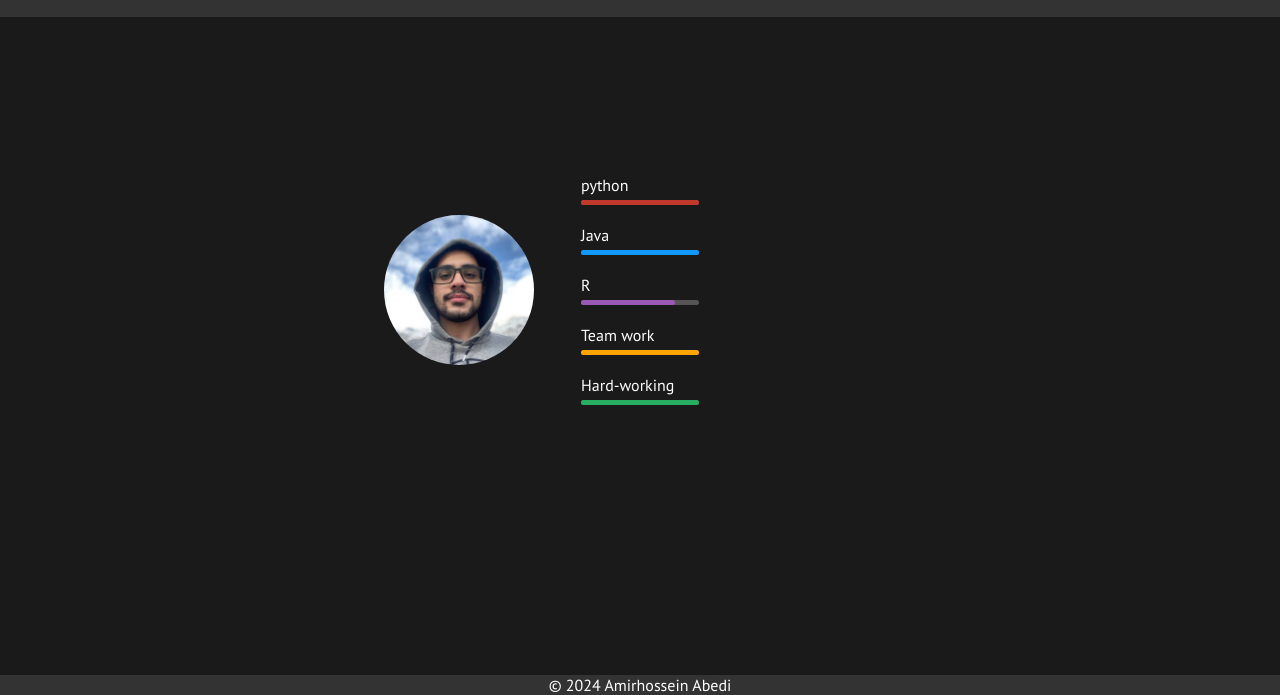
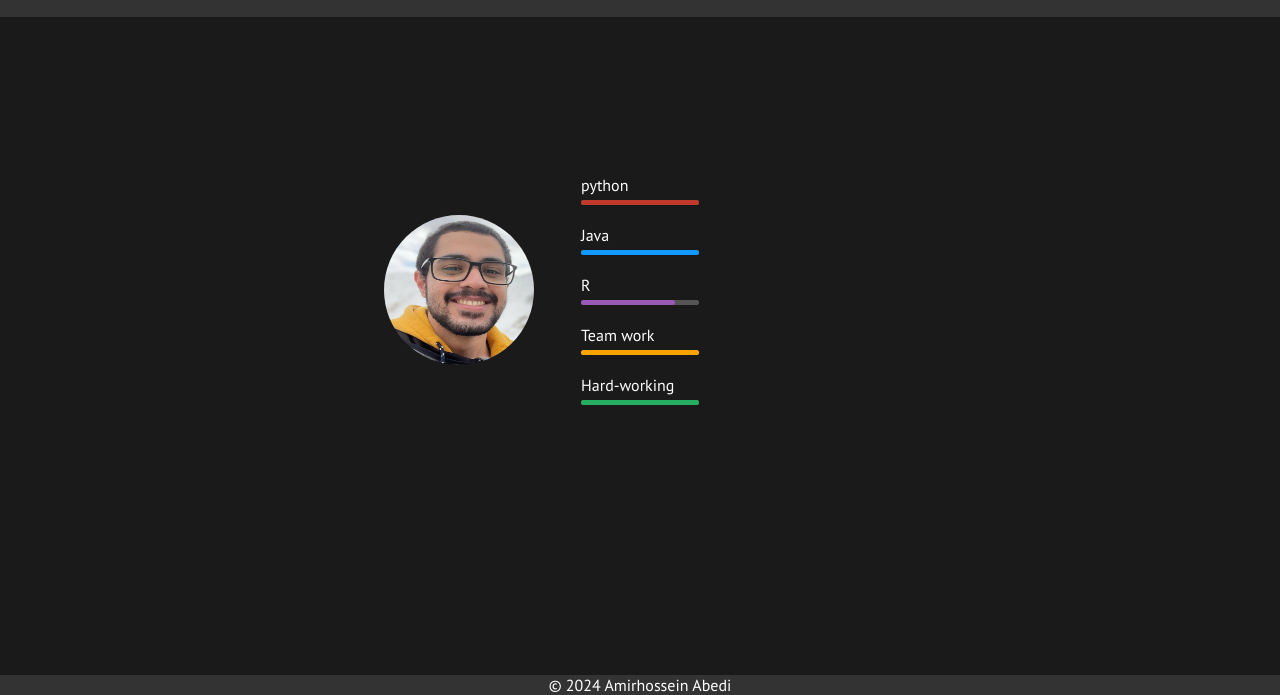
Before and after one commit to Mir-Abedi/Mir-Abedi.github.io, a website: page index.html in a window 1280 px wide. Shown: the part 105-800 px from the top of the page. Drawn offline with Linux system fonts and the light colour scheme.

Commit message:
minor update

```diff
--- a/index.html
+++ b/index.html
@@ -200,7 +200,7 @@ var lang = {
     </ul>
 
     <div class="profile1", id="profile1">
-      <img src="amir.jpg" alt="Amirhossein (Me)">
+      <img src="amir2.jpg" alt="Amirhossein (Me)">
   </div>
     <footer>
         <p>&copy; 2024 Amirhossein Abedi</p>
```
Also changed, not shown: amir2.jpg (added), 1 other file.
